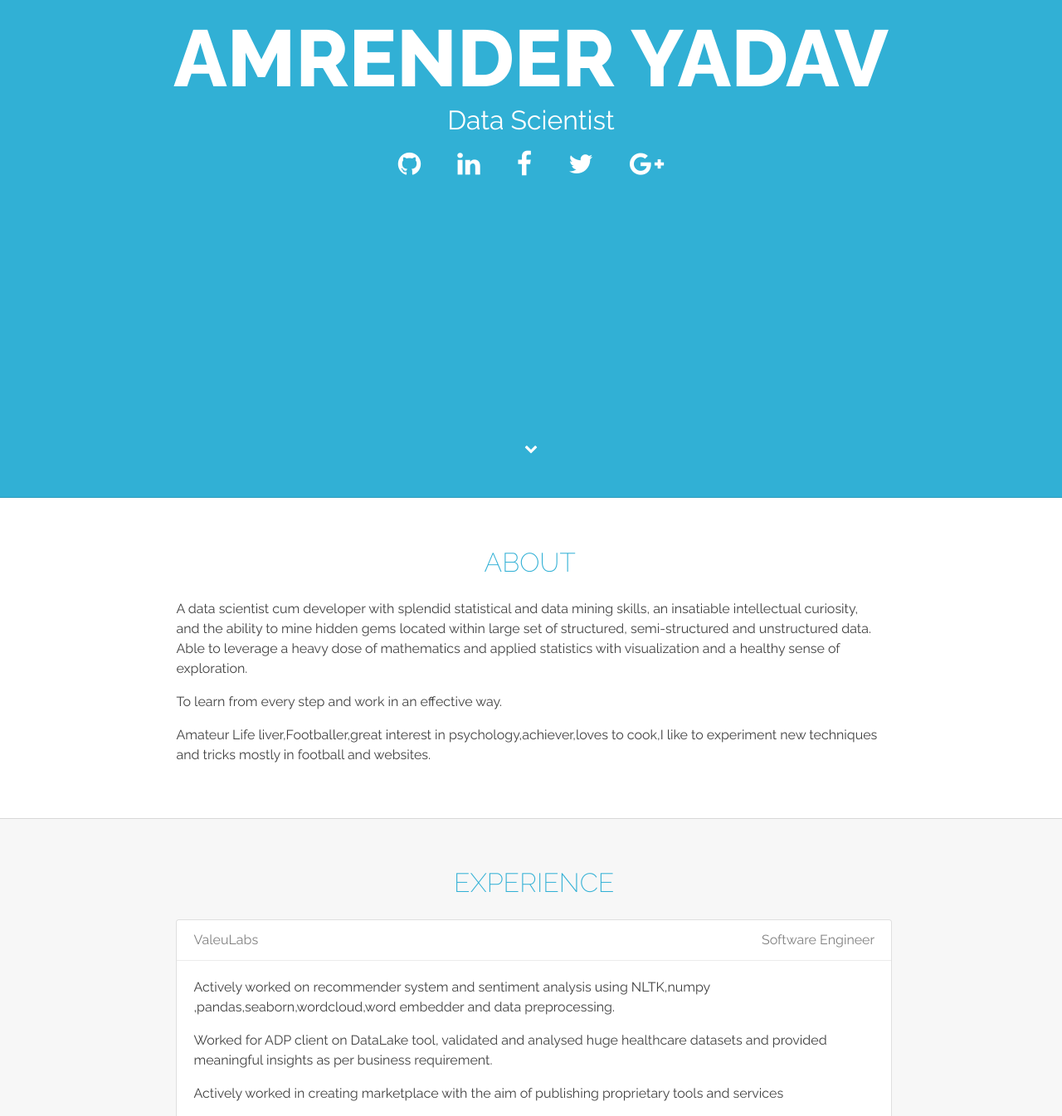
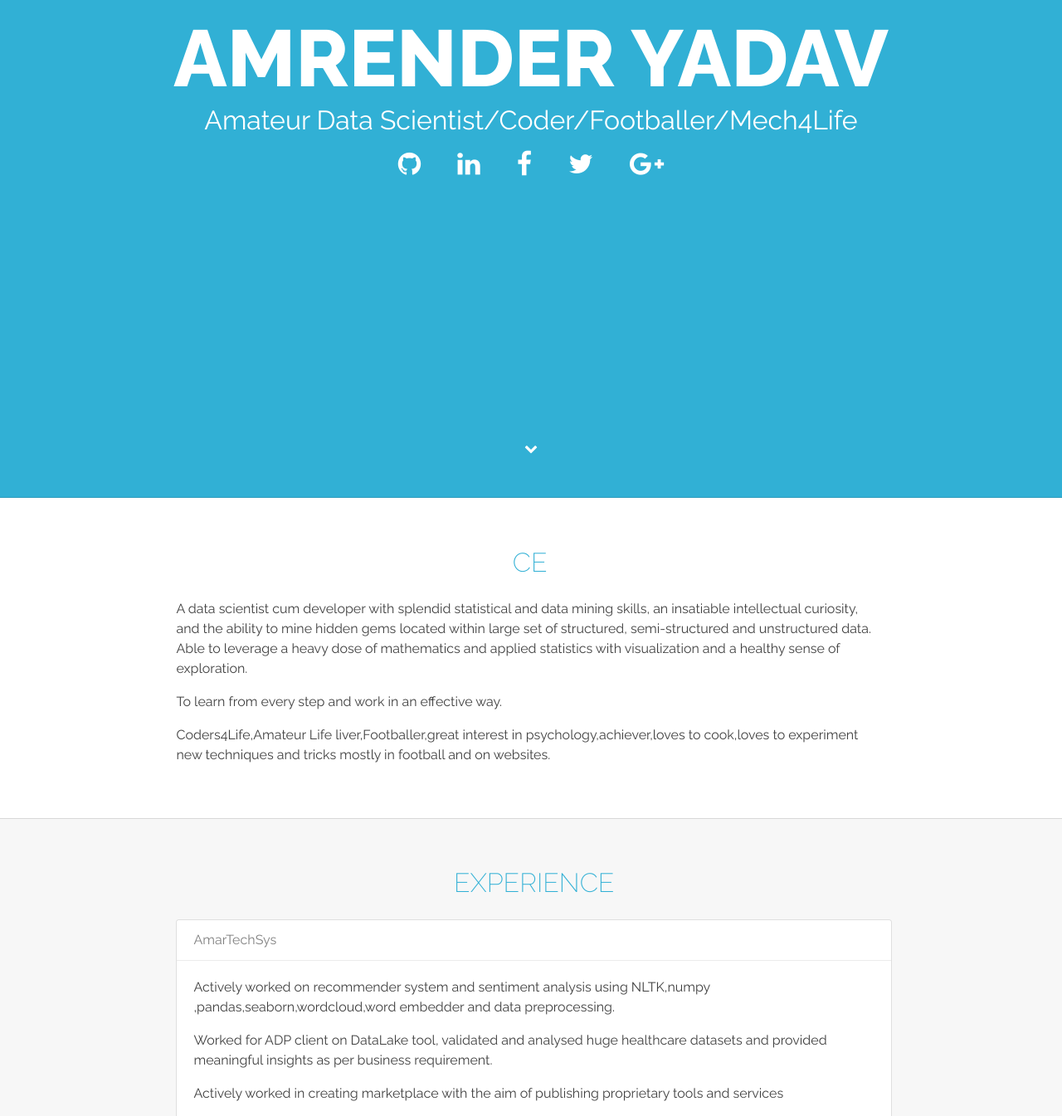
Before and after one commit to Amrenderv1/Amrender.github.io, a plain HTML site: page index.html in a window 1280 px wide. Shown: the part 200-1545 px from the top of the page at 83% size. Drawn offline with Linux system fonts and the light colour scheme.

Commit message:
Add files via upload

```diff
--- a/index.html
+++ b/index.html
@@ -26,7 +26,7 @@
       <div class="jumbotron">
         <div class="jumbotron-text">
           <h1>Amrender Yadav</h1>
-          <p>Data Scientist</p>
+          <p>Amateur Data Scientist/Coder/Footballer/Mech4Life</p>
         </div>
         <div class="jumbotron-social">
           <ul class="ul-social">
@@ -61,13 +61,13 @@
         <div class="main-content">
           <div class="content-header">
             <a class="anchor" name="about"></a>
-            <h2>About</h2>
+            <h2>Ce</h2>
           </div>
           <div class="content-body">
             <p>A data scientist cum developer with splendid statistical and data mining skills, an insatiable intellectual curiosity, and the ability to mine hidden gems located within large set of structured, semi-structured and unstructured data. Able to leverage a heavy dose of mathematics and applied statistics with visualization and a healthy sense of exploration.
             </p>
             <p>To learn from every step and work in an effective way.</p>
-            <p>Amateur Life liver,Footballer,great interest in psychology,achiever,loves to cook,I like to experiment new techniques and tricks mostly in football and websites.</p>
+            <p>Coders4Life,Amateur Life liver,Footballer,great interest in psychology,achiever,loves to cook,loves to experiment new techniques and tricks mostly in football and on websites.</p>
           </div>
         </div>
         <div class="side-content"></div>
@@ -86,7 +86,7 @@
           <div class="content-body">
             <div class="card">
               <div class="card-header">
-                <h4>ValeuLabs<span class="job-title">Software Engineer</span></h4>
+                <h4>AmarTechSys<span class="job-title"></span></h4>
               </div>
               <div class="card-content">
                 <p>Actively worked on recommender system  and sentiment analysis using NLTK,numpy ,pandas,seaborn,wordcloud,word embedder and data preprocessing.</p>
```
